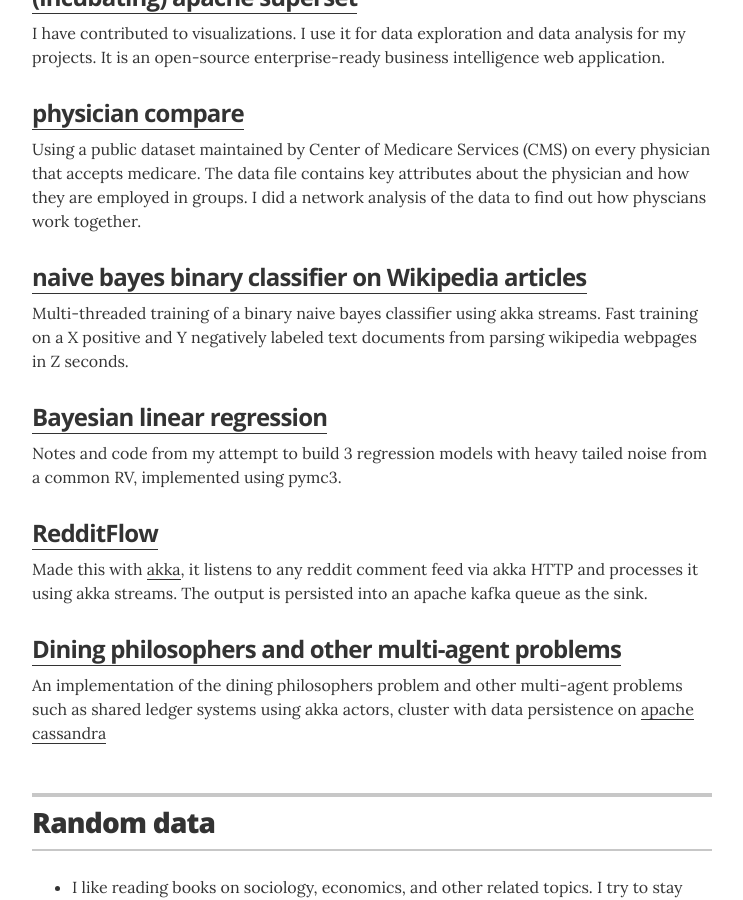
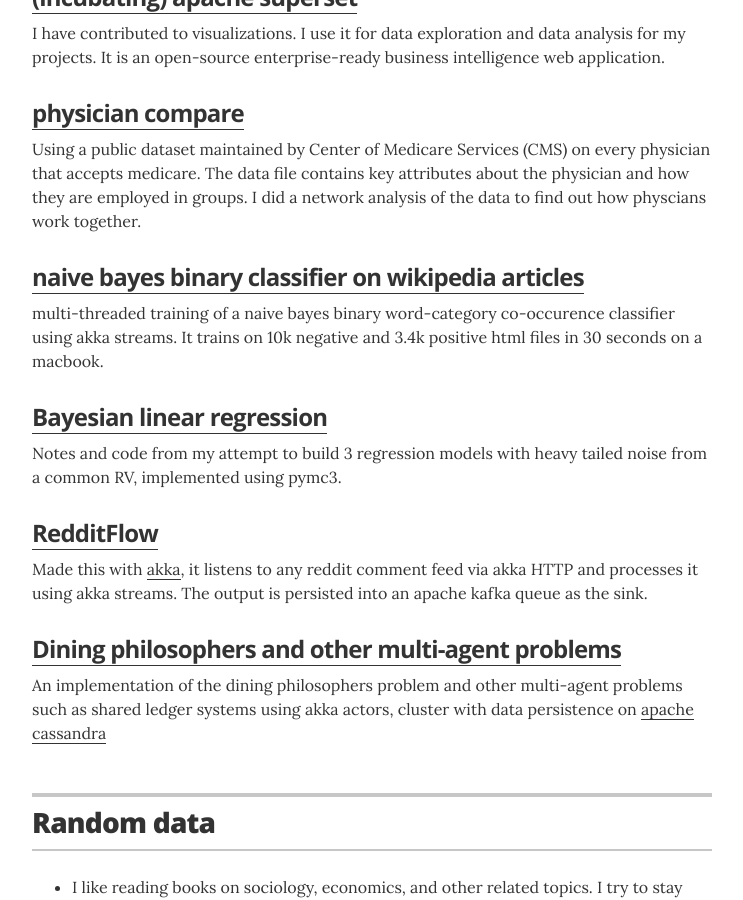
Before and after one commit to shkr/rohtas, a Jekyll site: the page built from about.md, in a window 1280 px wide and 900 px high, scrolled down 779 px. Shown: the whole window, without its empty margins (268-1011 px from the left). Built offline with Jekyll 4.4.1, drawn with Linux system fonts in a browser that asks for light colours.

Commit message:
projects updated

```diff
--- a/_data/projects.yml
+++ b/_data/projects.yml
@@ -17,9 +17,9 @@
   url: "https://github.com/shkr/physician-compare"
   description: Using a public dataset maintained by Center of Medicare Services (CMS) on every physician that accepts medicare. The data file contains key attributes about the physician and how they are employed in groups. I did a network analysis of the data to find out how physcians work together.
 
-- project: naive bayes binary classifier on Wikipedia articles
+- project: naive bayes binary classifier on wikipedia articles
   url: "https://github.com/shkr/wikiclassifier/blob/master/wikiclassifier.pdf"
-  description: Multi-threaded training of a binary naive bayes classifier using akka streams. Fast training on a X positive and Y negatively labeled text documents from parsing wikipedia webpages in Z seconds.
+  description: multi-threaded training of a naive bayes binary word-category co-occurence classifier using akka streams. It trains on 10k negative and 3.4k positive html files in 30 seconds on a macbook.
 
 - project: Bayesian linear regression
   url: "https://github.com/shkr/bayesian_regression/blob/master/clrm/results.pdf"
```
